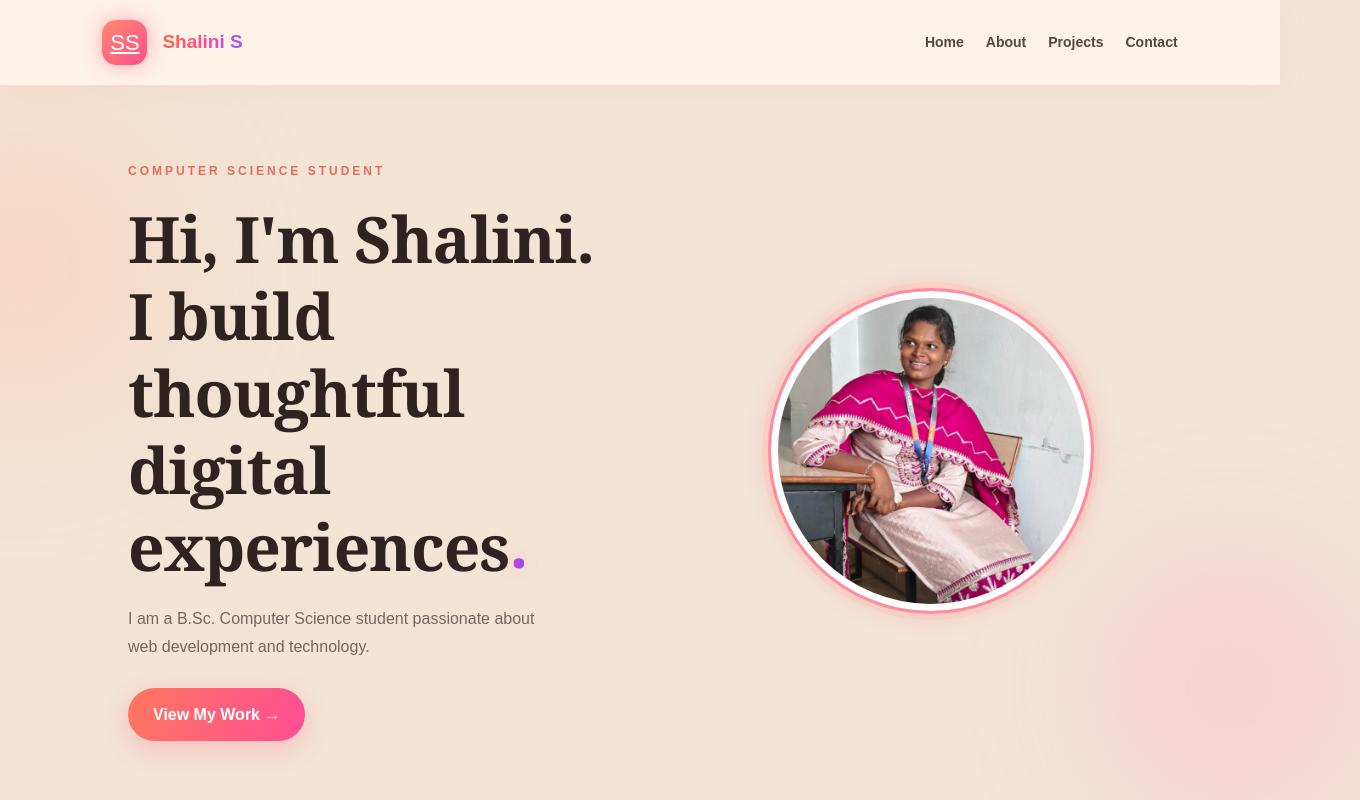
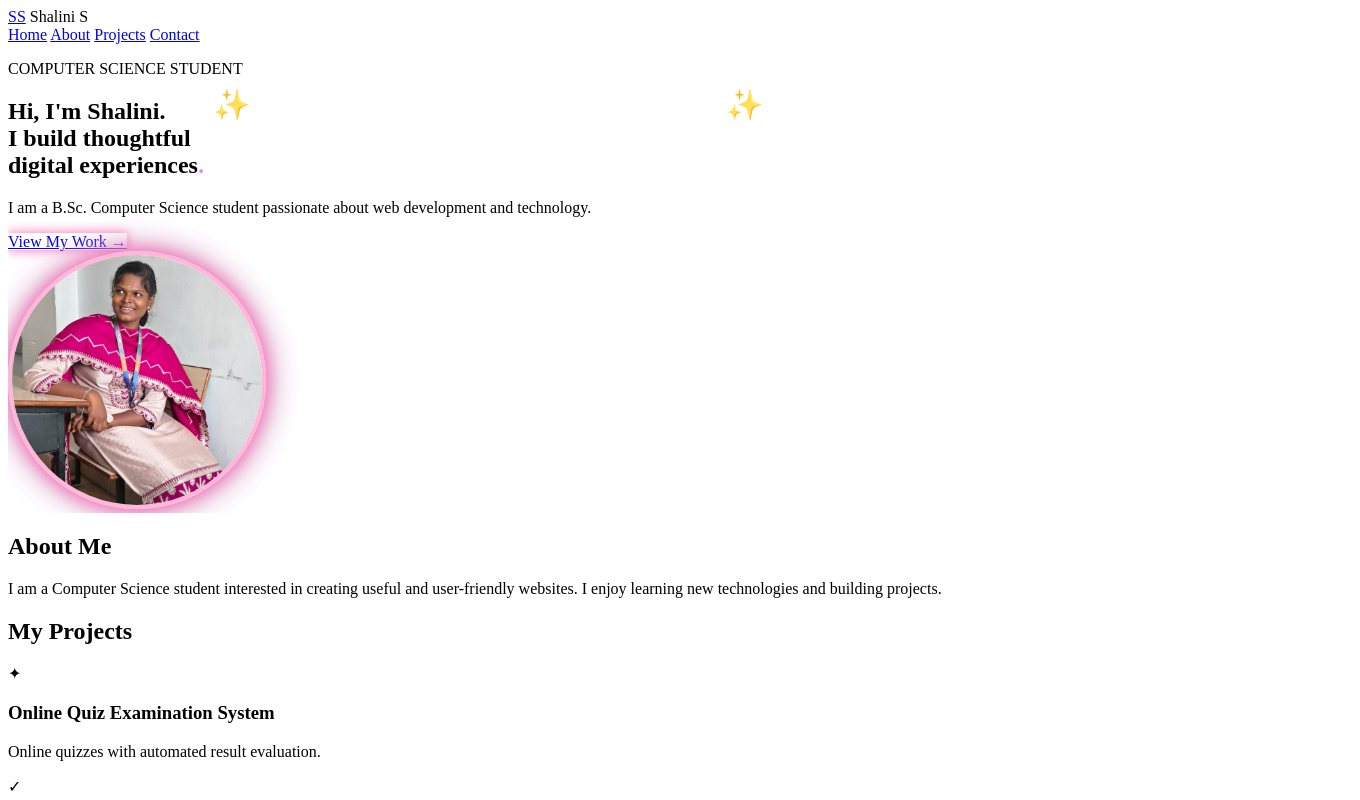
Before and after one commit to shalini671/MyPortfolio, a plain HTML site: page index.html in a window 1280 px wide. Shown: the top 800 px of the page, 1360 px wide, since content can reach past the window. Drawn offline with Linux system fonts and the light colour scheme.

Commit message:
Update style.css

```diff
--- a/style.css
+++ b/style.css
@@ -1,433 +1,97 @@
-/* ===== RESET ===== */
-* {
-  margin: 0;
-  padding: 0;
-  box-sizing: border-box;
-  scroll-behavior: smooth;
-}
-
-:root {
-  --bg: #fff3e8;
-  --pink: #ff668c;
-  --coral: #ff725e;
-  --purple: #a56bff;
-  --dark: #30231f;
-  --text: #76655e;
-}
-
-body {
-  font-family: Arial, sans-serif;
-  background: #f3e4d5;
-  color: var(--dark);
-  line-height: 1.7;
-  overflow-x: hidden;
-}
-
-/* ===== HEADER ===== */
-header {
-  display: flex;
-  align-items: center;
-  gap: 15px;
-  padding: 20px 8%;
-  background: rgba(255, 243, 232, 0.94);
-  backdrop-filter: blur(14px);
-  border-bottom: 1px solid #ffd8c9;
-  position: sticky;
-  top: 0;
-  z-index: 100;
-  box-shadow: 0 5px 25px #d99b8515;
-}
-
-.logo {
-  display: grid;
-  place-items: center;
-  width: 45px;
-  height: 45px;
-  border-radius: 14px;
-  background: linear-gradient(135deg, #ff8a70, #ff4f8b);
-  color: white;
-  font-size: 22px;
-  box-shadow: 0 0 18px #ff796a70;
-  animation: logoGlow 3s infinite alternate;
-}
-
-.brand {
-  font-weight: bold;
-  margin-right: auto;
-  font-size: 19px;
-  background: linear-gradient(90deg, #ff634d, #ff4d91, #985aff);
-  -webkit-background-clip: text;
-  background-clip: text;
-  color: transparent;
-}
-
-nav {
-  display: flex;
-  gap: 22px;
-}
-
-nav a {
-  text-decoration: none;
-  color: #51483f;
-  font-size: 14px;
-  font-weight: bold;
-  transition: 0.3s;
-}
-
-nav a:hover {
-  color: #ff527d;
-  text-shadow: 0 0 12px #ff85ad;
-}
-
-/* ===== HERO SECTION ===== */
+/* ✨ Glitter background effect */
 .hero {
-  min-height: 560px;
-  display: flex;
-  align-items: center;
-  justify-content: space-between;
-  gap: 50px;
-  padding: 75px 10%;
     position: relative;
+    overflow: hidden;
     isolation: isolate;
 }
 
 .hero::before {
-  content: "";
+    content: "✦  ✧  ✨  ⋆  ✦  ✧  ⋆  ✨";
     position: absolute;
-  width: 300px;
-  height: 300px;
-  top: 30px;
-  left: -130px;
-  border-radius: 50%;
-  background: #ffc4ac55;
-  filter: blur(70px);
+    inset: 0;
+    color: #ffffff;
+    font-size: 30px;
+    letter-spacing: 35px;
+    line-height: 100px;
+    overflow: hidden;
+    opacity: 0.7;
+    pointer-events: none;
     z-index: -1;
+    animation: glitterMove 4s ease-in-out infinite alternate;
 }
 
-.hero::after {
-  content: "";
-  position: absolute;
-  width: 260px;
-  height: 260px;
-  right: -80px;
-  bottom: 0;
-  border-radius: 50%;
-  background: #ff9acb44;
-  filter: blur(65px);
-  z-index: -1;
+/* 💖 Bright glitter name */
+h1 span {
+    background: linear-gradient(
+        90deg,
+        #ff69b4,
+        #ffffff,
+        #c084fc,
+        #ffd700,
+        #ff69b4
+    );
+    background-size: 300% auto;
+    color: transparent;
+    background-clip: text;
+    -webkit-background-clip: text;
+    animation: nameGlow 3s linear infinite;
+    text-shadow: 0 0 15px #ff69b480;
 }
 
-.intro {
-  flex: 1.2;
+/* 📸 Round photo with glow */
+.profile-photo {
+    width: 250px;
+    height: 250px;
+    object-fit: cover;
+    border-radius: 50%;
+    border: 4px solid #ffb6d9;
+    box-shadow: 0 0 15px #ff69b4,
+                0 0 35px #c084fc,
+                0 0 55px #ffb6d9;
+    animation: photoGlow 2s ease-in-out infinite alternate;
 }
 
-.tag {
-  color: #df7058;
-  font-size: 12px;
-  font-weight: bold;
-  letter-spacing: 3px;
-}
-
-h1 {
-  font-family: Georgia, serif;
-  font-size: clamp(38px, 5vw, 66px);
-  line-height: 1.2;
-  margin: 20px 0;
-  letter-spacing: -1px;
-}
-
-/* ===== GLITTERING NAME ===== */
-h1 span {
-  display: inline-block;
-  background: linear-gradient(
-    90deg,
-    #ff315f,
-    #ff9b22,
-    #ff38bd,
-    #8d4dff,
-    #ff315f
-  );
-  background-size: 300% auto;
-  -webkit-background-clip: text;
-  background-clip: text;
-  color: transparent;
-  animation: nameShine 4s linear infinite,
-             nameFloat 3s ease-in-out infinite;
-  filter: drop-shadow(0 0 10px #ff82a455);
-}
-
-.description {
-  max-width: 440px;
-  color: var(--text);
-  margin-bottom: 28px;
-}
-
-/* ===== GLOWING BUTTON ===== */
+/* ✨ Button glow */
 .btn {
-  display: inline-block;
-  padding: 13px 25px;
-  background: linear-gradient(110deg, #ff775f, #ff4f91, #a56bff);
-  background-size: 200% auto;
-  color: white;
-  border-radius: 30px;
-  text-decoration: none;
-  font-weight: bold;
-  box-shadow: 0 8px 25px #ff64864a;
-  transition: 0.35s;
+    box-shadow: 0 0 12px #ff69b4;
+    transition: 0.3s ease;
 }
 
 .btn:hover {
-  background-position: right center;
-  transform: translateY(-4px) scale(1.03);
-  box-shadow: 0 0 25px #ff679b99;
+    transform: translateY(-4px) scale(1.05);
+    box-shadow: 0 0 25px #ff69b4,
+                0 0 40px #c084fc;
 }
 
-/* ===== ROUND PROFILE PHOTO ===== */
-.profile {
-  flex: 1;
-  display: flex;
-  justify-content: center;
-  position: relative;
+/* Animations */
+@keyframes glitterMove {
+    from {
+        transform: translateY(-15px);
+        opacity: 0.3;
+    }
+    to {
+        transform: translateY(15px);
+        opacity: 0.9;
+    }
 }
 
-.profile-photo {
-  width: min(320px, 75vw);
-  aspect-ratio: 1 / 1;
-  object-fit: cover;
-  object-position: center;
-  border-radius: 50%;
-  border: 7px solid white;
-  outline: 3px solid #ff8b9f;
-  box-shadow:
-    0 0 0 10px #ffb7a633,
-    0 0 30px #ff799b66,
-    0 18px 45px #b9756850;
-  background: #fce2d9;
-  animation: photoGlow 3s ease-in-out infinite alternate;
-  transition: transform 0.4s;
+@keyframes nameGlow {
+    from {
+        background-position: 0% center;
     }
-
-.profile-photo:hover {
-  transform: scale(1.04) rotate(2deg);
+    to {
+        background-position: 300% center;
     }
-
-/* ===== SECTIONS ===== */
-.section {
-  padding: 75px 10%;
-  position: relative;
-}
-
-.section h2 {
-  font-family: Georgia, serif;
-  font-size: 36px;
-  margin-bottom: 25px;
-  background: linear-gradient(90deg, #30231f, #e45d78, #985aff);
-  -webkit-background-clip: text;
-  background-clip: text;
-  color: transparent;
-}
-
-#about p {
-  max-width: 700px;
-  color: var(--text);
-}
-
-/* ===== PROJECT CARDS ===== */
-.projects {
-  display: grid;
-  grid-template-columns: repeat(3, minmax(0, 1fr));
-  gap: 24px;
-}
-
-.project-card {
-  padding: 28px;
-  border-radius: 20px;
-  border: 1px solid white;
-  background: rgba(255, 255, 255, 0.7);
-  backdrop-filter: blur(12px);
-  box-shadow: 0 10px 35px #b9826820;
-  transition: transform 0.35s, box-shadow 0.35s;
-  position: relative;
-  overflow: hidden;
-}
-
-.project-card::before {
-  content: "";
-  position: absolute;
-  top: 0;
-  left: -120%;
-  width: 70%;
-  height: 100%;
-  background: linear-gradient(
-    110deg,
-    transparent,
-    #ffffffa8,
-    transparent
-  );
-  transform: skewX(-20deg);
-  transition: left 0.7s;
-}
-
-.project-card:hover::before {
-  left: 150%;
-}
-
-.project-card:hover {
-  transform: translateY(-9px);
-  box-shadow: 0 18px 40px #f2766033;
-}
-
-.peach {
-  background: linear-gradient(135deg, #ffe0d3, #fff5ed);
-}
-
-.blue {
-  background: linear-gradient(135deg, #d9e6ff, #f8f4ff);
-}
-
-.green {
-  background: linear-gradient(135deg, #d8f0dc, #f7fff4);
-}
-
-.project-icon {
-  font-size: 35px;
-  margin-bottom: 15px;
-  color: #f05f81;
-  text-shadow: 0 0 15px #ff9fba;
-}
-
-.project-card h3 {
-  font-family: Georgia, serif;
-  font-size: 20px;
-  line-height: 1.4;
-  margin-bottom: 12px;
-}
-
-.project-card p {
-  font-size: 14px;
-  color: #716960;
-}
-
-/* ===== SKILLS ===== */
-.skills {
-  display: flex;
-  flex-wrap: wrap;
-  gap: 14px;
-}
-
-.skills span {
-  padding: 10px 20px;
-  border: 1px solid #ffd1d8;
-  border-radius: 30px;
-  background: #ffffffb8;
-  color: #a44e68;
-  font-size: 14px;
-  font-weight: bold;
-  box-shadow: 0 5px 18px #ff8ca31a;
-  transition: 0.3s;
-}
-
-.skills span:hover {
-  transform: translateY(-4px);
-  background: linear-gradient(100deg, #ff8b7b, #ff6ba3);
-  color: white;
-  box-shadow: 0 0 20px #ff82a477;
-}
-
-/* ===== CONTACT ===== */
-#contact {
-  background: linear-gradient(135deg, #ffe3d5, #f9d8e9);
-  text-align: center;
-}
-
-#contact .btn {
-  margin-top: 15px;
-}
-
-/* ===== FOOTER ===== */
-footer {
-  text-align: center;
-  padding: 25px;
-  color: #81776d;
-  font-size: 13px;
-  border-top: 1px solid #eee4da;
-}
-
-/* ===== ANIMATIONS ===== */
-@keyframes nameShine {
-  0% { background-position: 0% center; }
-  100% { background-position: 300% center; }
-}
-
-@keyframes nameFloat {
-  0%, 100% { transform: translateY(0); }
-  50% { transform: translateY(-4px); }
 }
 
 @keyframes photoGlow {
     from {
-    box-shadow: 0 0 0 8px #ffb7a633,
-                0 0 20px #ff799b55;
+        box-shadow: 0 0 12px #ff69b4,
+                    0 0 25px #c084fc;
     }
     to {
-    box-shadow: 0 0 0 12px #ffb7a655,
-                0 0 38px #ff799b99;
+        box-shadow: 0 0 25px #ff69b4,
+                    0 0 45px #c084fc,
+                    0 0 60px #ffd700;
     }
 }
-
-@keyframes logoGlow {
-  from { box-shadow: 0 0 10px #ff796a55; }
-  to { box-shadow: 0 0 25px #ff4f8b99; }
-}
-
-/* ===== MOBILE RESPONSIVE ===== */
-@media (max-width: 750px) {
-  header {
-    flex-wrap: wrap;
-    padding: 16px 6%;
-  }
-
-  nav {
-    width: 100%;
-    flex-wrap: wrap;
-    gap: 15px;
-  }
-
-  .hero {
-    flex-direction: column-reverse;
-    text-align: center;
-    padding: 45px 7%;
-    gap: 30px;
-  }
-
-  .description {
-    margin-left: auto;
-    margin-right: auto;
-  }
-
-  .section {
-    padding: 45px 7%;
-  }
-
-  .projects {
-    grid-template-columns: 1fr;
-  }
-
-  .section h2 {
-    font-size: 30px;
-  }
-
-  .profile-photo {
-    width: min(280px, 75vw);
-  }
-}
-
-@media (prefers-reduced-motion: reduce) {
-  *,
-  *::before,
-  *::after {
-    animation-duration: 0.01ms !important;
-    animation-iteration-count: 1 !important;
-    scroll-behavior: auto !important;
-  }
-}
```
Lines whose indentation alone changed are shown as unchanged.
